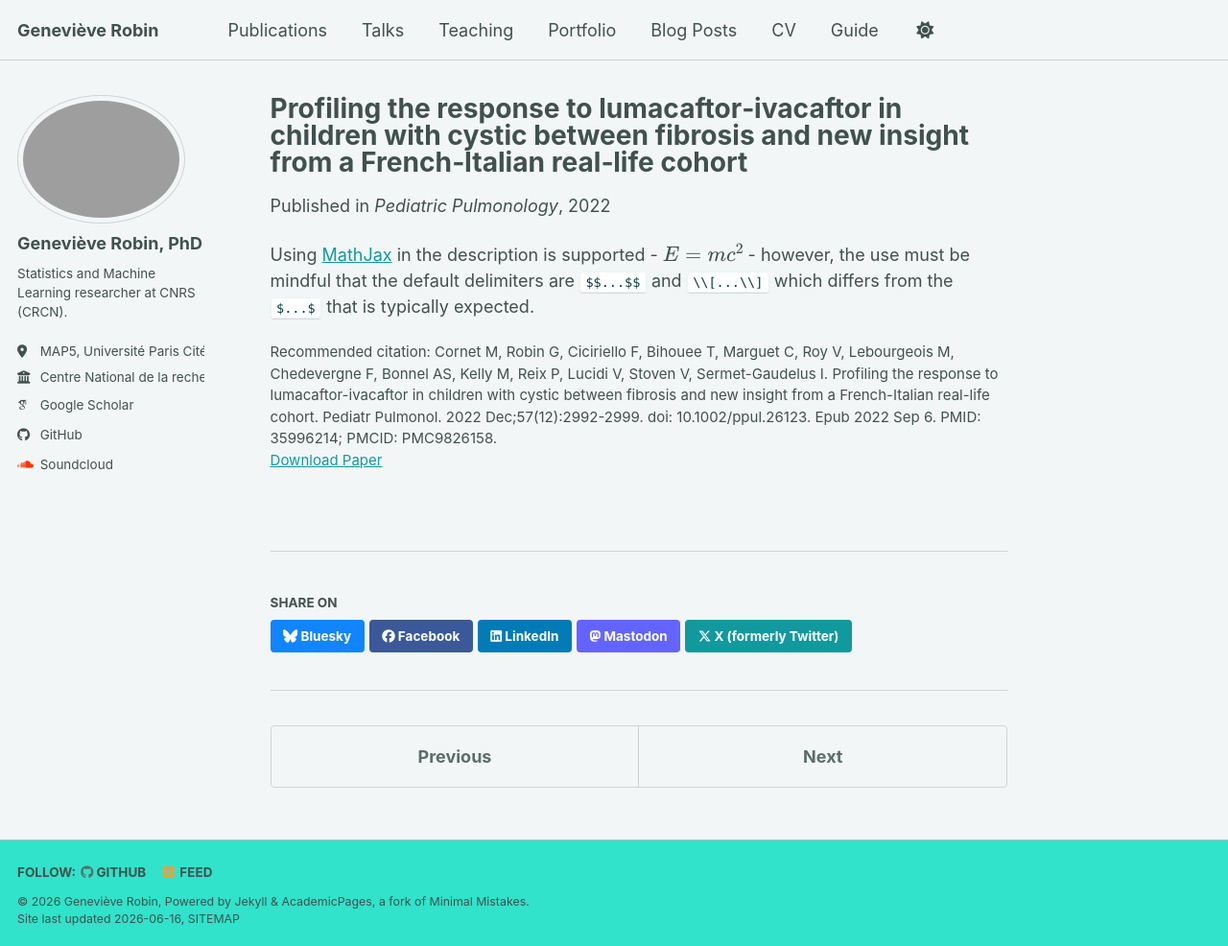
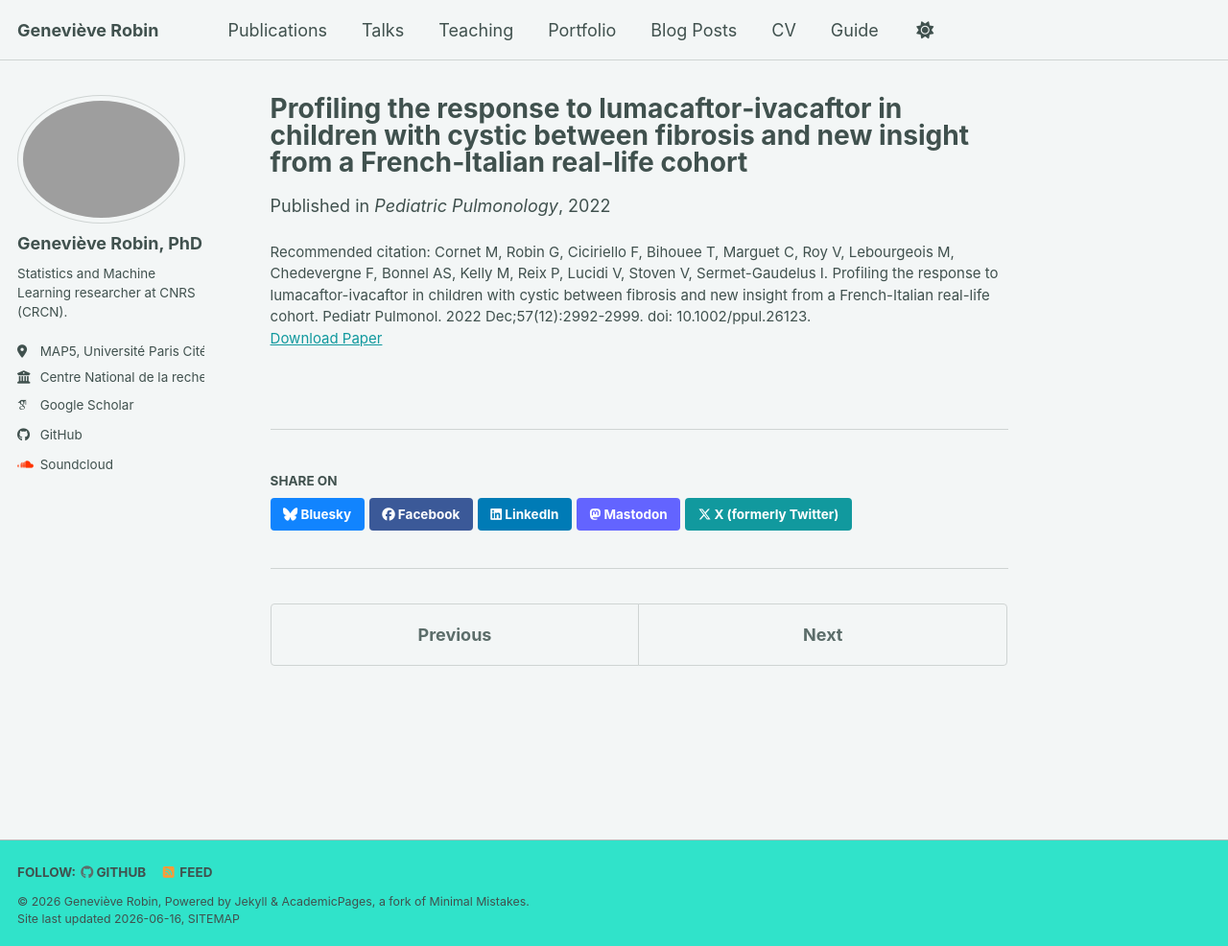
Before and after one commit to genevievelrobin/genevievelrobin.github.io, a Jekyll site: the page built from _publications/cornet_2022_muco.md, in a window 1280 px wide and 986 px high. Shown: the whole window at 96% size. Built offline with Jekyll 4.4.1, drawn with Linux system fonts in a browser that asks for light colours; some web fonts are replaced; a script bundle is joined from its source files by our own code; library files that are not in the unit come from our copies.

Commit message:
Update citation and MathJax usage in publication
Removed extra citation details and clarified MathJax usage.

```diff
--- a/_publications/cornet_2022_muco.md
+++ b/_publications/cornet_2022_muco.md
@@ -8,7 +8,5 @@
 date: 2022-04-22
 venue: 'Pediatric Pulmonology'
 paperurl: '[https://academicpages.github.io/files/paper3.pdf](https://pubmed.ncbi.nlm.nih.gov/35996214/)'
-citation: 'Cornet M, Robin G, Ciciriello F, Bihouee T, Marguet C, Roy V, Lebourgeois M, Chedevergne F, Bonnel AS, Kelly M, Reix P, Lucidi V, Stoven V, Sermet-Gaudelus I. Profiling the response to lumacaftor-ivacaftor in children with cystic between fibrosis and new insight from a French-Italian real-life cohort. Pediatr Pulmonol. 2022 Dec;57(12):2992-2999. doi: 10.1002/ppul.26123. Epub 2022 Sep 6. PMID: 35996214; PMCID: PMC9826158.'
+citation: 'Cornet M, Robin G, Ciciriello F, Bihouee T, Marguet C, Roy V, Lebourgeois M, Chedevergne F, Bonnel AS, Kelly M, Reix P, Lucidi V, Stoven V, Sermet-Gaudelus I. Profiling the response to lumacaftor-ivacaftor in children with cystic between fibrosis and new insight from a French-Italian real-life cohort. Pediatr Pulmonol. 2022 Dec;57(12):2992-2999. doi: 10.1002/ppul.26123.'
 ---
-
-Using [MathJax](https://www.mathjax.org/) in the description is supported - $$E=mc^2$$ - however, the use must be mindful that the default delimiters are `$$...$$` and `\\[...\\]` which differs from the `$...$` that is typically expected.
```
